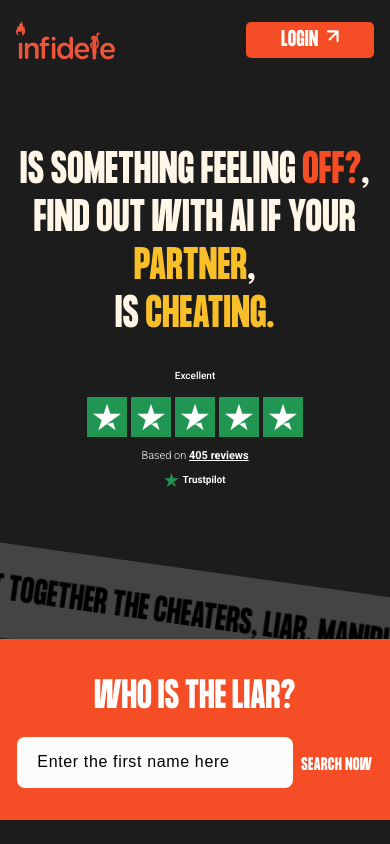
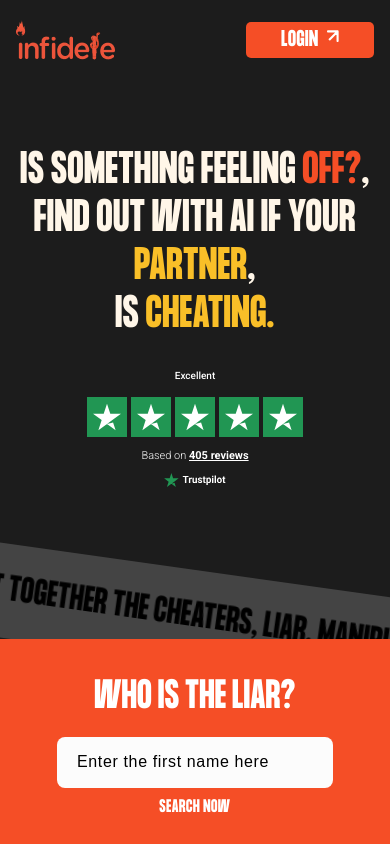
Before and after one commit to vikramkumartejani/paywall, a Next.js app: page / in a window 390 px wide. Shown: the top 844 px of the page. Built offline with nearby package versions, Linux system fonts and the light colour scheme; a web font is replaced by a local one.

Commit message:
responsive

```diff
--- a/src/app/page.js
+++ b/src/app/page.js
@@ -93,7 +93,7 @@
             <h2 className="text-[36px] md:text-[60px] md:leading-[70.4px] font-bold tracking-[0.64px] uppercase text-white">
               Who is the liar?
             </h2>
-            <div className="flex items-center gap-2 sm:gap-5">
+            <div className="flex flex-wrap items-center justify-center gap-2 sm:gap-5">
               <input
                 type="text"
                 placeholder="Enter the first name here"
```
